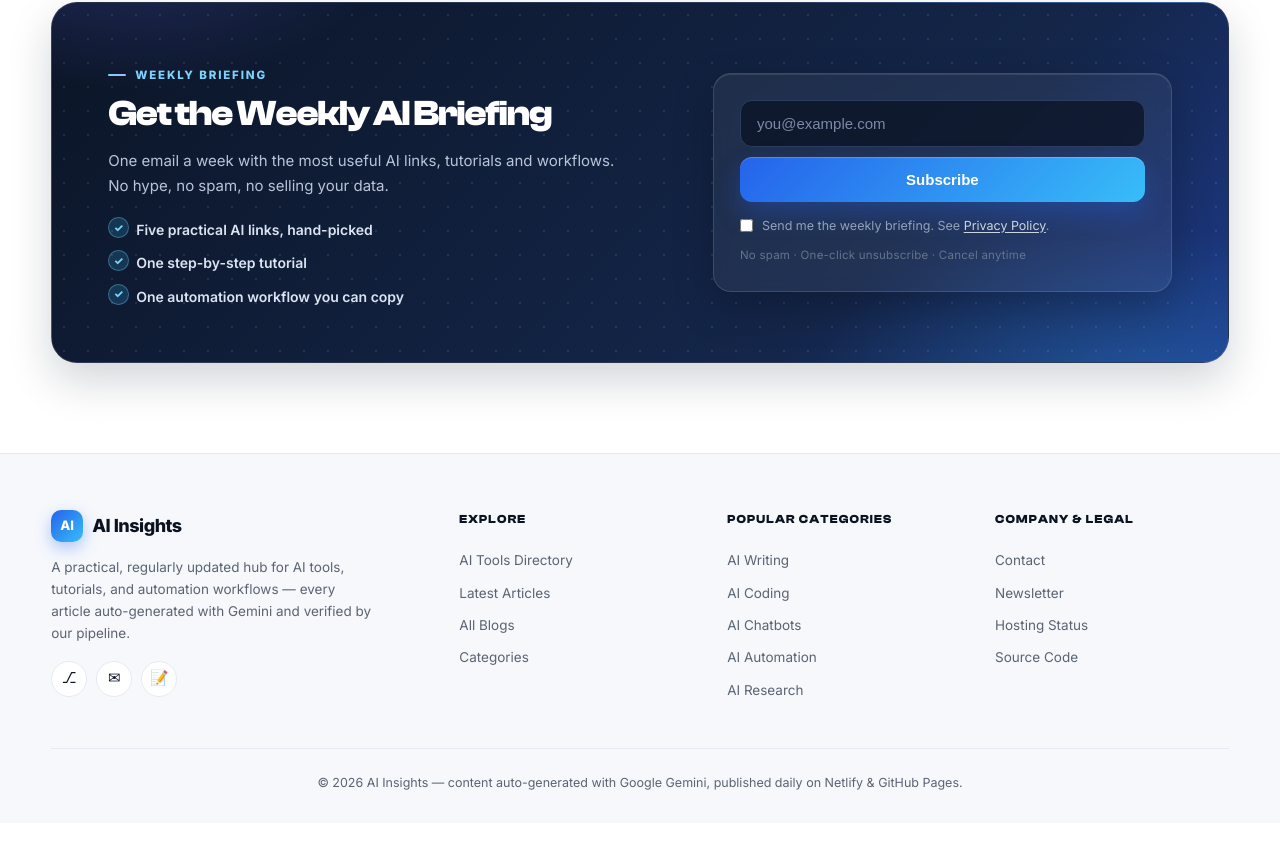
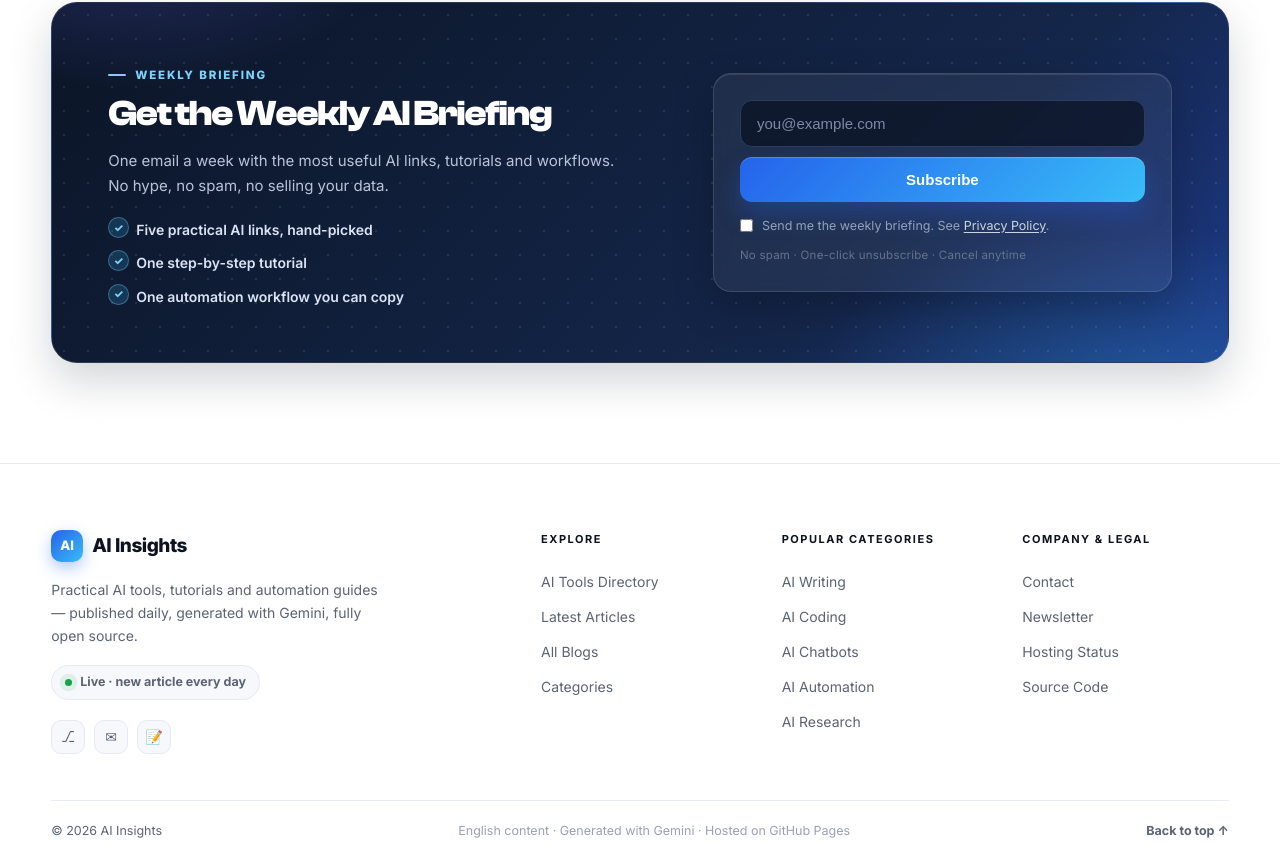
Before and after one commit to davidtechwizstudio-cpu/ai-content-site, a Next.js app: page / in a window 1280 px wide. Shown: the part 3857-4724 px from the top of the page. Before the commit the page ends 4680 px from the top, so only its background shows below. Built offline with nearby package versions, Linux system fonts and the light colour scheme.

Commit message:
style: minimal premium footer — brand status chip, 3-col links, bottom meta bar

```diff
--- a/src/app/globals.css
+++ b/src/app/globals.css
@@ -450,30 +450,66 @@ img { max-width: 100%; }
 .news-success { color: #86efac; font-weight: 700; font-size: 16px; padding: 8px 0; }
 
 /* ---------- Footer ---------- */
-.site-footer { background: var(--bg-soft); border-top: 1px solid var(--border); padding: 56px 0 30px; margin-top: 20px; }
-.footer-grid { display: grid; grid-template-columns: 1.6fr 1fr 1fr 1fr; gap: 34px; }
-.footer-brand p { color: var(--muted); font-size: 13.5px; margin: 14px 0 16px; max-width: 320px; }
+.site-footer {
+  background: #fff;
+  border-top: 1px solid var(--border);
+  margin-top: 30px;
+}
+.footer-top {
+  display: grid; grid-template-columns: 1.25fr 2fr; gap: 60px;
+  padding: 66px 0 46px;
+}
+.footer-brand .logo { font-size: 19px; }
+.footer-brand p {
+  color: var(--muted); font-size: 14px; line-height: 1.65;
+  margin: 16px 0 18px; max-width: 330px;
+}
+.footer-status {
+  display: inline-flex; align-items: center; gap: 8px;
+  font-size: 12.5px; font-weight: 650; color: var(--muted);
+  background: var(--bg-soft); border: 1px solid var(--border);
+  padding: 6px 13px; border-radius: 999px; margin-bottom: 20px;
+}
+.status-dot {
+  width: 7px; height: 7px; border-radius: 50%; background: var(--green);
+  box-shadow: 0 0 0 3px rgba(22, 163, 74, 0.15);
+  animation: pulse 2s infinite;
+}
 .socials { display: flex; gap: 9px; }
 .socials a {
-  width: 36px; height: 36px; border-radius: 50%;
-  background: #fff; border: 1px solid var(--border);
+  width: 34px; height: 34px; border-radius: 10px;
+  background: var(--bg-soft); border: 1px solid var(--border);
   display: flex; align-items: center; justify-content: center;
-  font-size: 15px; transition: all 0.2s var(--ease);
+  font-size: 14px; color: var(--muted);
+  transition: all 0.2s var(--ease);
 }
 .socials a:hover {
   border-color: var(--accent); background: var(--accent); color: #fff;
-  transform: translateY(-3px); box-shadow: 0 8px 18px rgba(37, 99, 235, 0.3);
+  transform: translateY(-2px); box-shadow: 0 8px 18px rgba(37, 99, 235, 0.28);
 }
+.footer-cols { display: grid; grid-template-columns: repeat(3, 1fr); gap: 34px; }
 .footer-col h4 {
-  font-size: 12px; margin-bottom: 15px; letter-spacing: 0.1em;
-  text-transform: uppercase; color: var(--text);
+  font-size: 11px; margin-bottom: 16px; letter-spacing: 0.14em;
+  text-transform: uppercase; color: var(--text); font-weight: 700;
+  font-family: var(--font-sans), sans-serif;
 }
-.footer-col a { display: block; color: var(--muted); font-size: 13.5px; padding: 5px 0; transition: color 0.2s, transform 0.2s; }
-.footer-col a:hover { color: var(--accent); transform: translateX(3px); }
-.copyright {
-  border-top: 1px solid var(--border); margin-top: 42px; padding-top: 24px;
-  color: var(--muted); font-size: 12.5px; text-align: center;
+.footer-col a {
+  display: block; color: var(--muted); font-size: 14px; padding: 6px 0;
+  transition: color 0.2s, transform 0.2s var(--ease);
 }
+.footer-col a:hover { color: var(--accent); transform: translateX(4px); }
+.footer-bottom {
+  display: flex; align-items: center; justify-content: space-between; gap: 14px; flex-wrap: wrap;
+  border-top: 1px solid var(--border);
+  padding: 20px 0 26px;
+  color: var(--muted); font-size: 12.5px;
+}
+.footer-meta { color: #98a2b3; }
+.to-top {
+  font-weight: 650; color: var(--muted);
+  transition: color 0.2s, transform 0.2s var(--ease);
+}
+.to-top:hover { color: var(--accent); transform: translateY(-2px); }
 
 /* ---------- Page / listing ---------- */
 .page-title { padding: 60px 0 8px; }
@@ -632,7 +668,8 @@ img { max-width: 100%; }
   .cats { grid-template-columns: repeat(2, 1fr); }
   .tools { grid-template-columns: repeat(2, 1fr); }
   .grid { grid-template-columns: repeat(2, 1fr); }
-  .footer-grid { grid-template-columns: 1fr 1fr; }
+  .footer-top { grid-template-columns: 1fr; gap: 36px; padding: 48px 0 36px; }
+  .footer-cols { grid-template-columns: repeat(3, 1fr); }
   .nav-links { display: none; }
   .newsletter { grid-template-columns: 1fr; gap: 30px; padding: 44px 36px; }
 }
@@ -646,8 +683,9 @@ img { max-width: 100%; }
   .sub .tag-row { margin-left: 0; }
   .article-body h2 { font-size: 25px; }
   .article-body h3 { font-size: 19px; }
+  .footer-cols { grid-template-columns: 1fr; gap: 26px; }
+  .footer-bottom { flex-direction: column; align-items: flex-start; gap: 8px; }
   .section-head { flex-direction: column; align-items: flex-start; }
-  .footer-grid { grid-template-columns: 1fr; }
 }
 
 @media (prefers-reduced-motion: reduce) {
--- a/src/app/layout.tsx
+++ b/src/app/layout.tsx
@@ -55,18 +55,26 @@ export default function RootLayout({ children }: { children: React.ReactNode })
         <main>{children}</main>
         <footer className="site-footer">
           <div className="container">
-            <div className="footer-grid">
+            <div className="footer-top">
               <div className="footer-brand">
                 <Link href="/" className="logo">
                   <span className="logo-mark">AI</span>
                   AI Insights
                 </Link>
                 <p>
-                  A practical, regularly updated hub for AI tools, tutorials, and automation
-                  workflows — every article auto-generated with Gemini and verified by our pipeline.
+                  Practical AI tools, tutorials and automation guides — published daily, generated
+                  with Gemini, fully open source.
                 </p>
+                <div className="footer-status">
+                  <span className="status-dot" /> Live · new article every day
+                </div>
                 <div className="socials">
-                  <a href="https://github.com/davidtechwizstudio-cpu/ai-content-site" target="_blank" rel="noreferrer" title="GitHub">
+                  <a
+                    href="https://github.com/davidtechwizstudio-cpu/ai-content-site"
+                    target="_blank"
+                    rel="noreferrer"
+                    title="GitHub"
+                  >
                     ⎇
                   </a>
                   <a href="mailto:hello@aiinsights.example" title="Email">
@@ -77,6 +85,8 @@ export default function RootLayout({ children }: { children: React.ReactNode })
                   </a>
                 </div>
               </div>
+
+              <div className="footer-cols">
                 <div className="footer-col">
                   <h4>Explore</h4>
                   <Link href="/#tools">AI Tools Directory</Link>
@@ -104,9 +114,16 @@ export default function RootLayout({ children }: { children: React.ReactNode })
                   </a>
                 </div>
               </div>
-            <div className="copyright">
-              © {new Date().getFullYear()} AI Insights — content auto-generated with Google Gemini,
-              published daily on Netlify &amp; GitHub Pages.
+            </div>
+
+            <div className="footer-bottom">
+              <span>© {new Date().getFullYear()} AI Insights</span>
+              <span className="footer-meta">
+                English content · Generated with Gemini · Hosted on GitHub Pages
+              </span>
+              <a href="#" className="to-top">
+                Back to top ↑
+              </a>
             </div>
           </div>
         </footer>
```
Also changed, not shown: 1 other file (tests, documents, lock files or other folders). Lines whose indentation alone changed are shown as unchanged.
